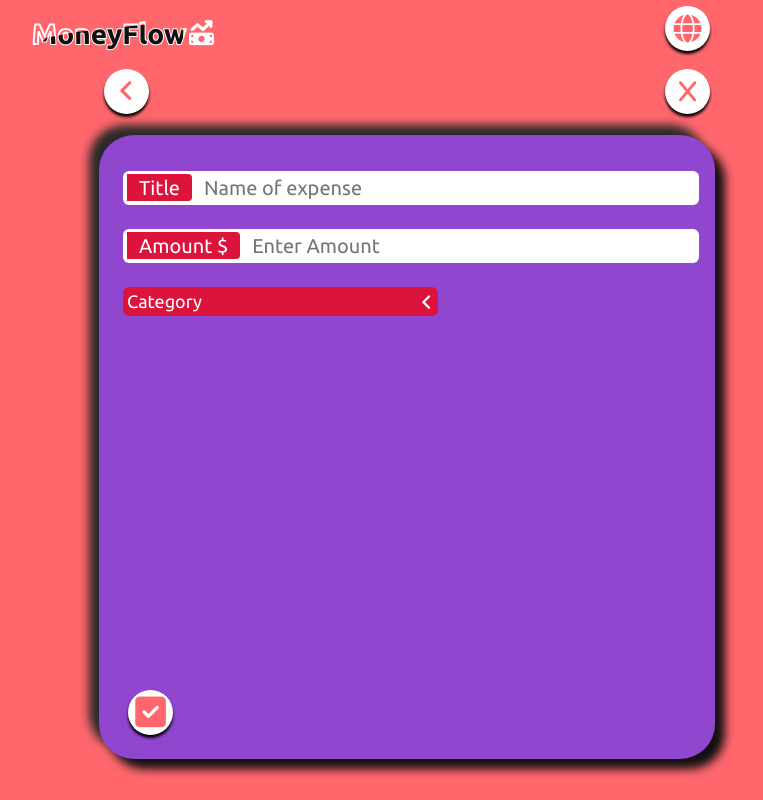
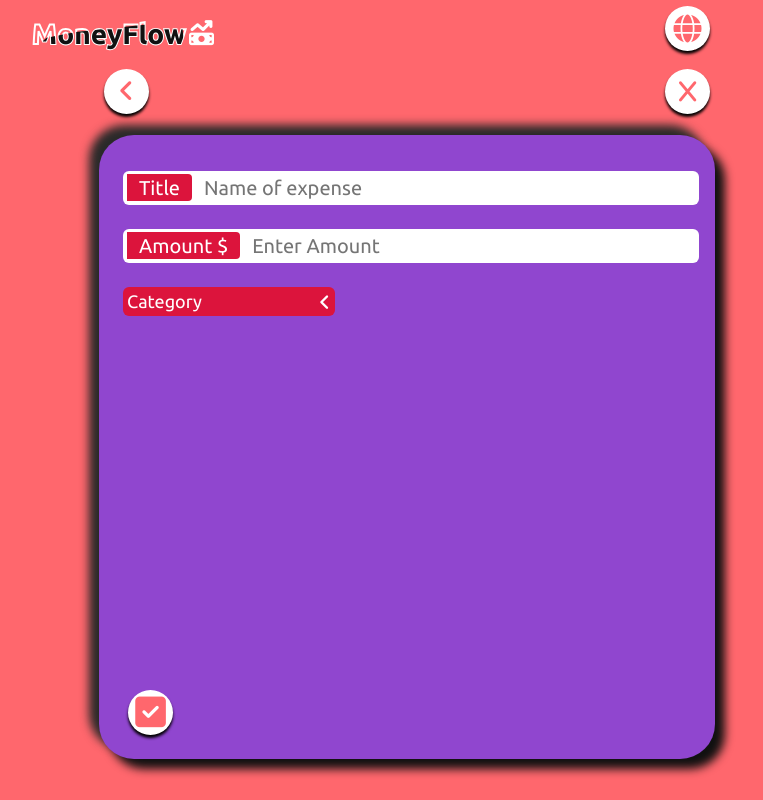
Before and after one commit to nrrpatel1114/moneyflow, a React (Create React App) app: page /add-expense in a window 1280 px wide. Shown: the whole page, without its empty margins (233-996 px from the left). Built offline with nearby package versions, Linux system fonts and the light colour scheme.

Commit message:
Update add-form.css

```diff
--- a/src/components/add-form/add-form.css
+++ b/src/components/add-form/add-form.css
@@ -248,10 +248,10 @@
     width: 90%;
   }
   .category-dropdown{
-    width: 60%;
+    width: 40%;
   }
   .category-container{
-    width:60%;
+    width:40%;
     margin-bottom: 50px;
   }
 }
@@ -271,10 +271,10 @@
     width: 90%;
   }
   .category-dropdown{
-    width: 60%;
+    width: 40%;
   }
   .category-container{
-    width:60%;
+    width:40%;
     margin-bottom: 50px;
   }
 
```
